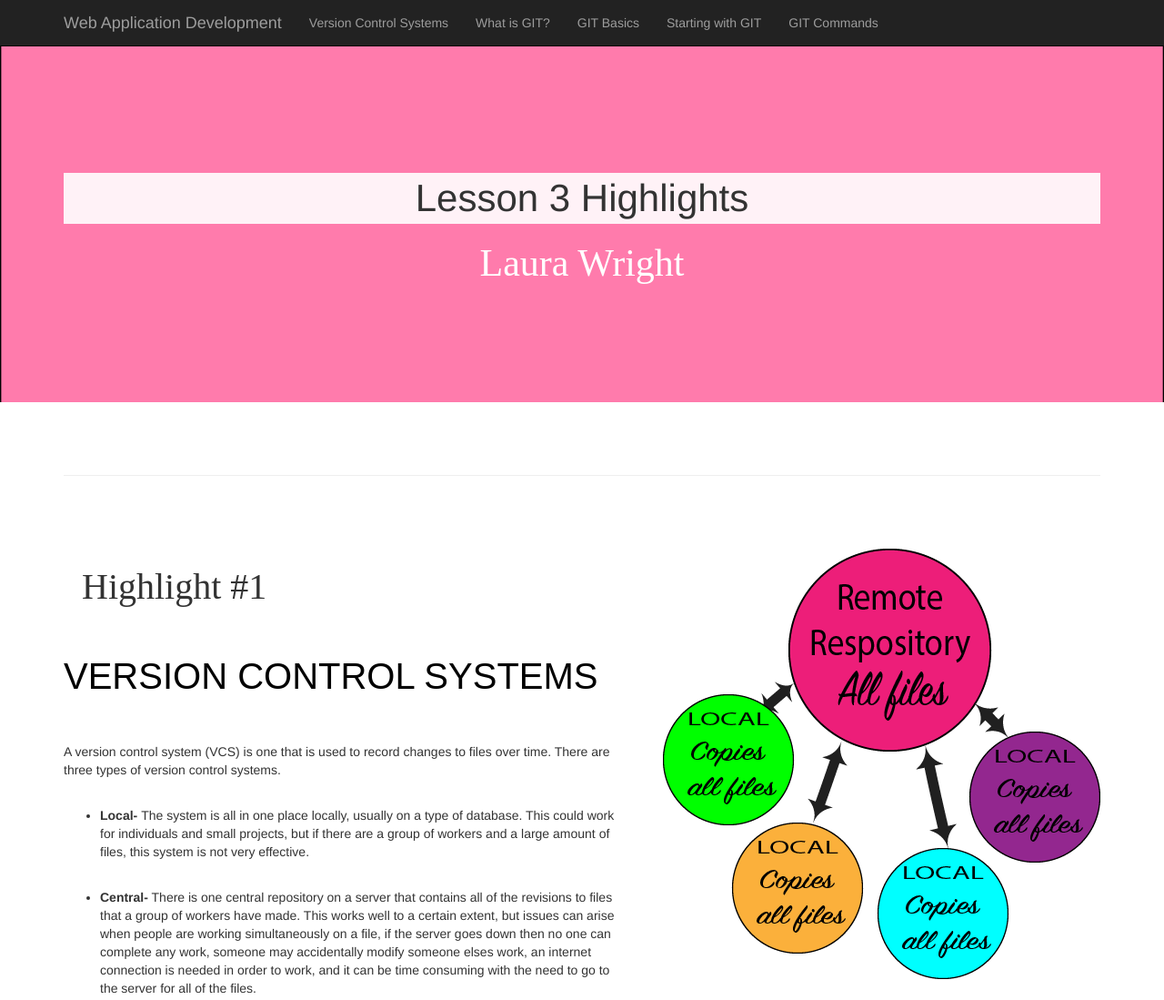
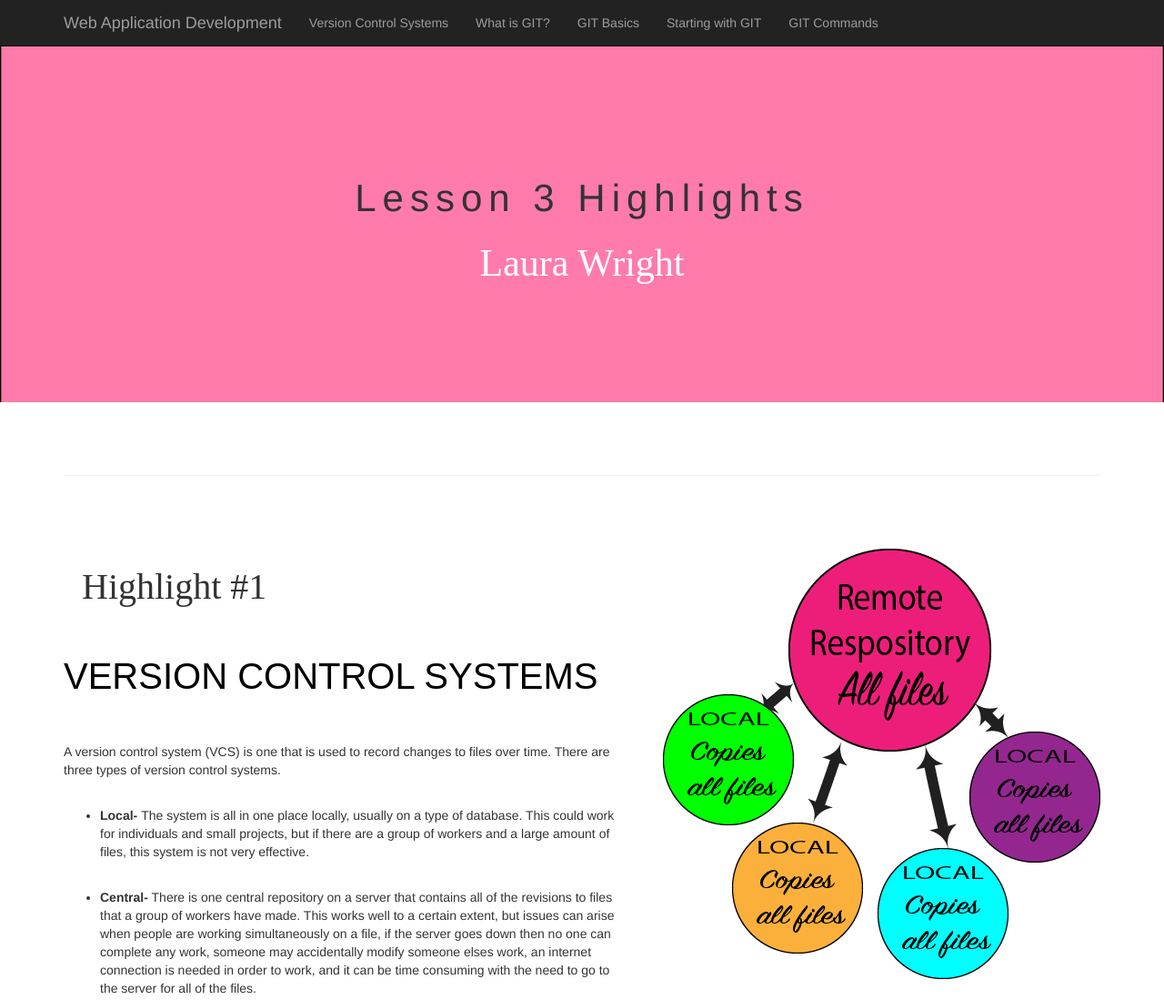
Before and after one commit to laurawright7/lesson3_VersionControl, a plain HTML site: page index.html in a window 1280 px wide. Shown: the top 1099 px of the page at 91% size. Drawn offline with Linux system fonts and the light colour scheme.

Commit message:
change heading

```diff
--- a/css/one-page-wonder.css
+++ b/css/one-page-wonder.css
@@ -31,8 +31,8 @@ body {
 
 .headline h2 {
     font-size: 77px;
-    background: #fff;
-    background: rgba(255,255,255,0.9);
+    /*background: #fff;
+    background: rgba(255,255,255,0.9);*/
 }
 
 .featurette-divider {
--- a/index.html
+++ b/index.html
@@ -66,7 +66,7 @@
     <header class="header-image">
         <div class="headline">
             <div class="container">
-                <h2 style="font-size:3em; padding:5px">Lesson 3 Highlights</h2>
+                <h2 style="font-size:3em; padding:5px; letter-spacing: 7px;">Lesson 3 Highlights</h2>
                 <h3 style="color:white; font-family:alana; font-size:3em;">
 
                 </style>Laura Wright</h3>
```
